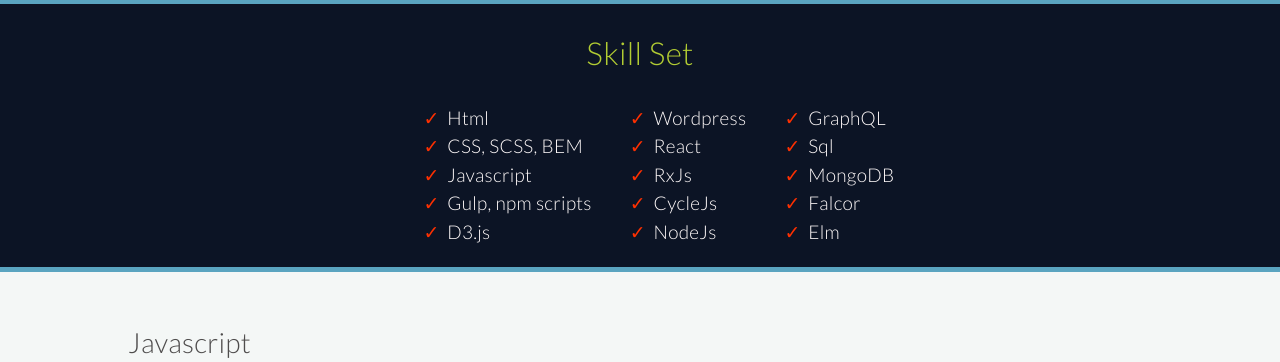
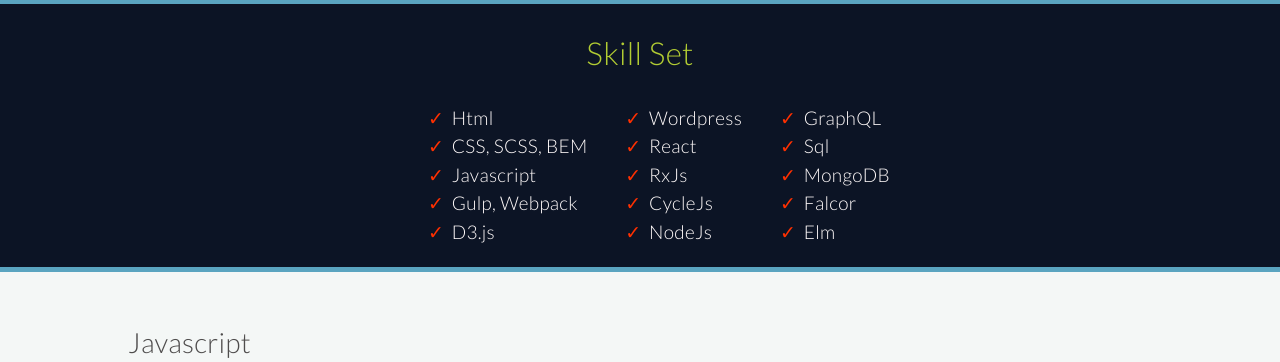
Before and after one commit to SimoNonnis/Robot2, a PHP site: page /about in a window 1280 px wide. Shown: the part 885-1247 px from the top of the page. Run offline with PHP 8.4, Linux system fonts and the light colour scheme; some web fonts are replaced.

Commit message:
Update about.php

```diff
--- a/about.php
+++ b/about.php
@@ -40,7 +40,7 @@
             <li>Html</li>
             <li>CSS, SCSS, BEM</li>
             <li>Javascript</li>
-            <li>Gulp, npm scripts</li>
+            <li>Gulp, Webpack</li>
             <li>D3.js</li>
           </ul>
           <ul class="g-listClean focused-list">
```
